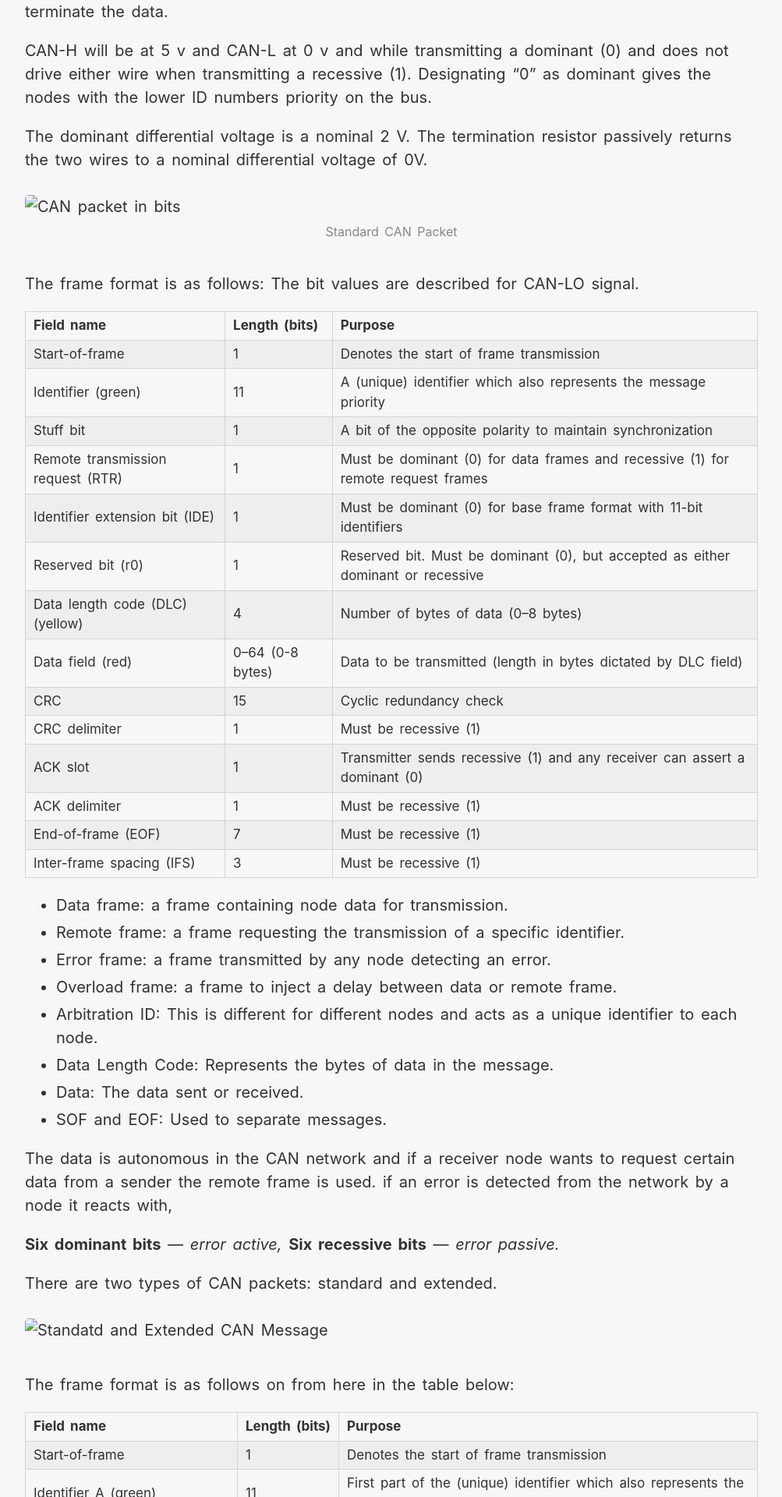
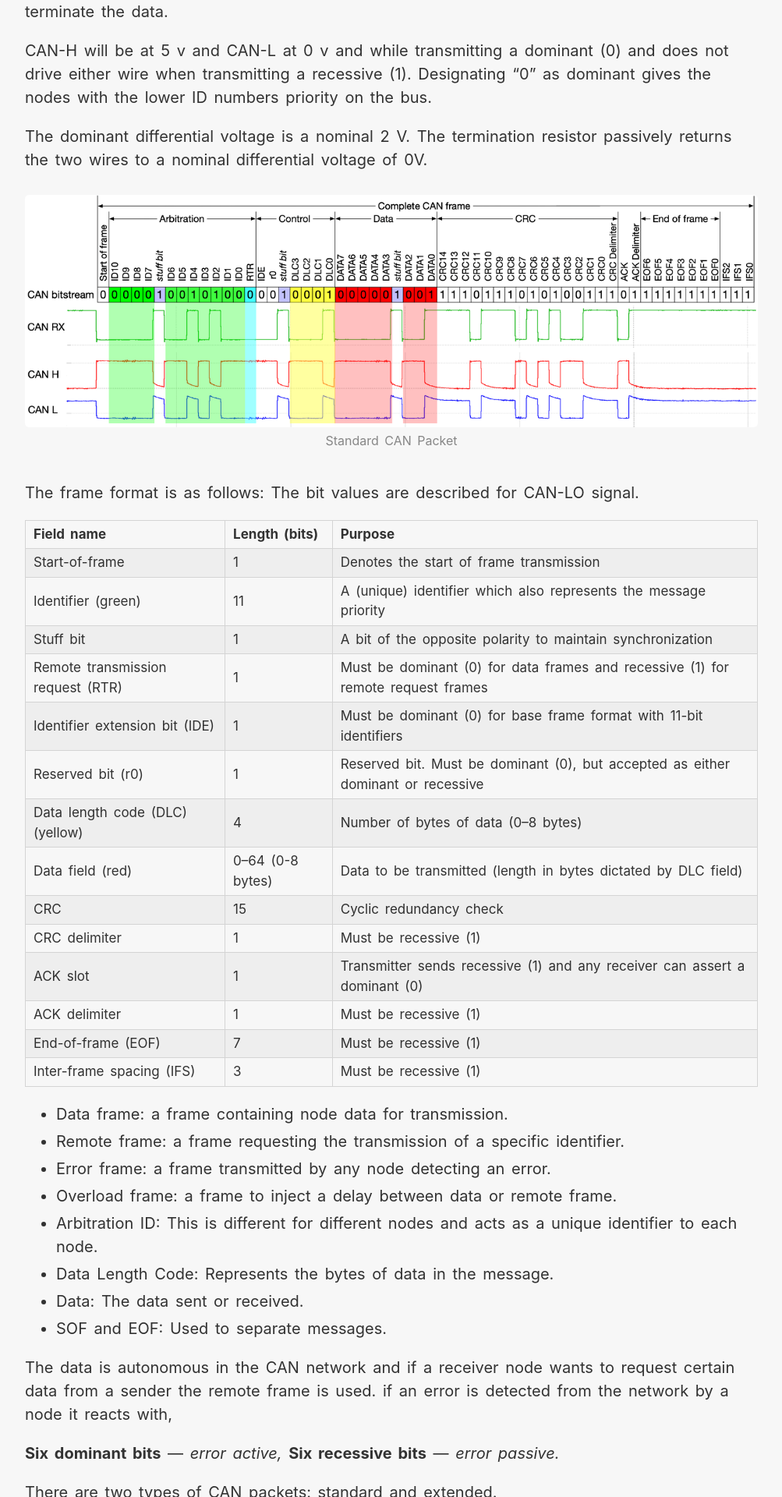
Before and after one commit to KartheekLade/kartheeklade.github.io, a Jekyll site: the page built from _posts/2021-02-03-CANBus-Introduction.md, in a window 1280 px wide. Shown: the part 2861-4781 px from the top of the page at 78% size, without its empty margins (138-1141 px from the left). Built offline with Jekyll 4.4.1, drawn with Linux system fonts in a browser that asks for light colours; some web fonts are replaced.

Commit message:
image update

```diff
--- a/_posts/2021-02-03-CANBus-Introduction.md
+++ b/_posts/2021-02-03-CANBus-Introduction.md
@@ -44,7 +44,7 @@ CAN-H will be at 5 v and CAN-L at 0 v and while transmitting a dominant (0) and
 The dominant differential voltage is a nominal 2 V. The termination resistor passively returns the two wires to a nominal differential voltage of 0V.
 
 <figure>
-  <img src="assets/img/blogs/2021_02_03/CAN_bus_frame_in_bits.png"
+  <img src="/assets/img/blogs/2021_02_03/CAN_bus_frame_in_bits.png"
   alt="CAN packet in bits">
   <figcaption>Standard CAN Packet</figcaption>
 </figure>
```
